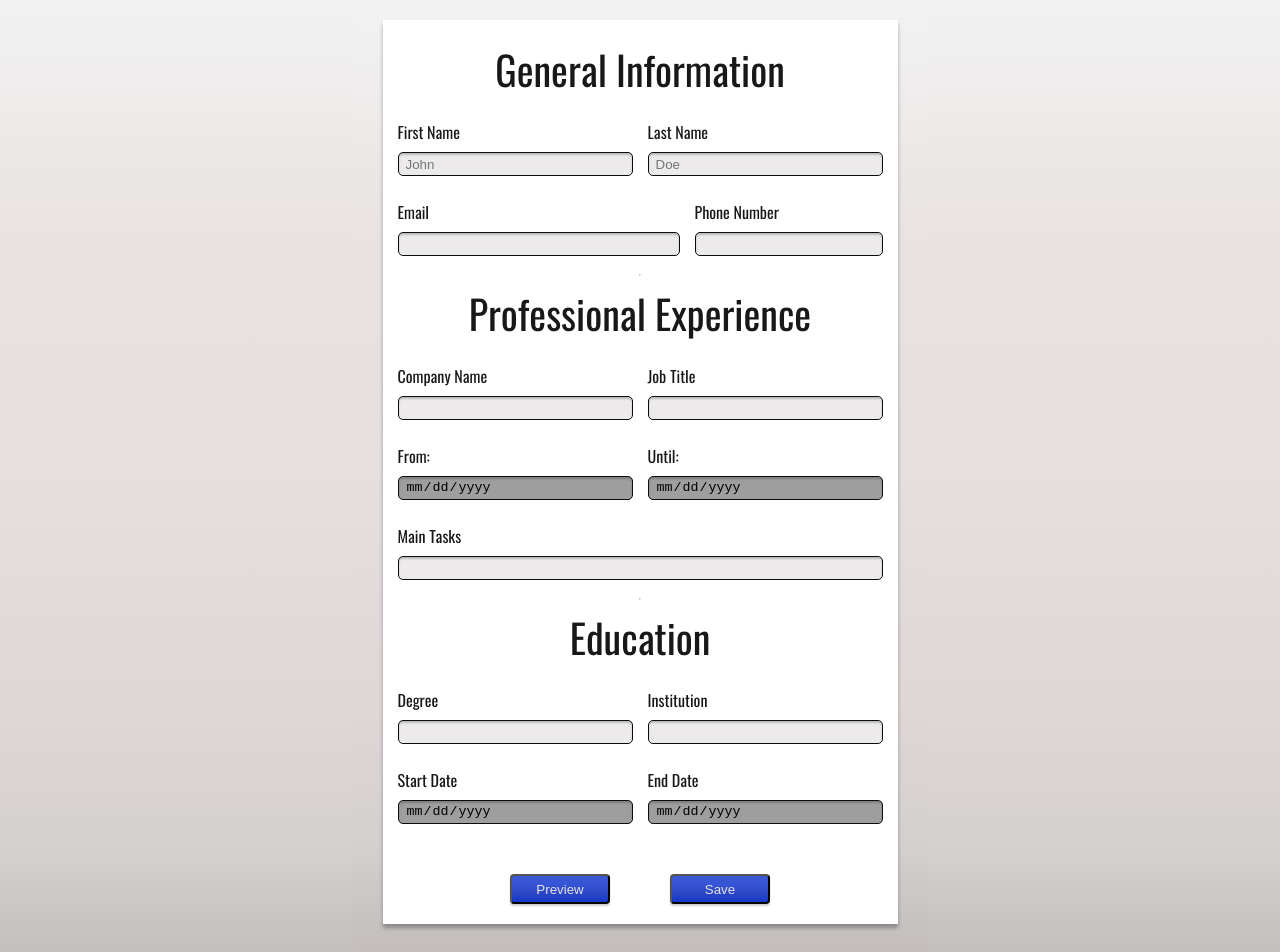
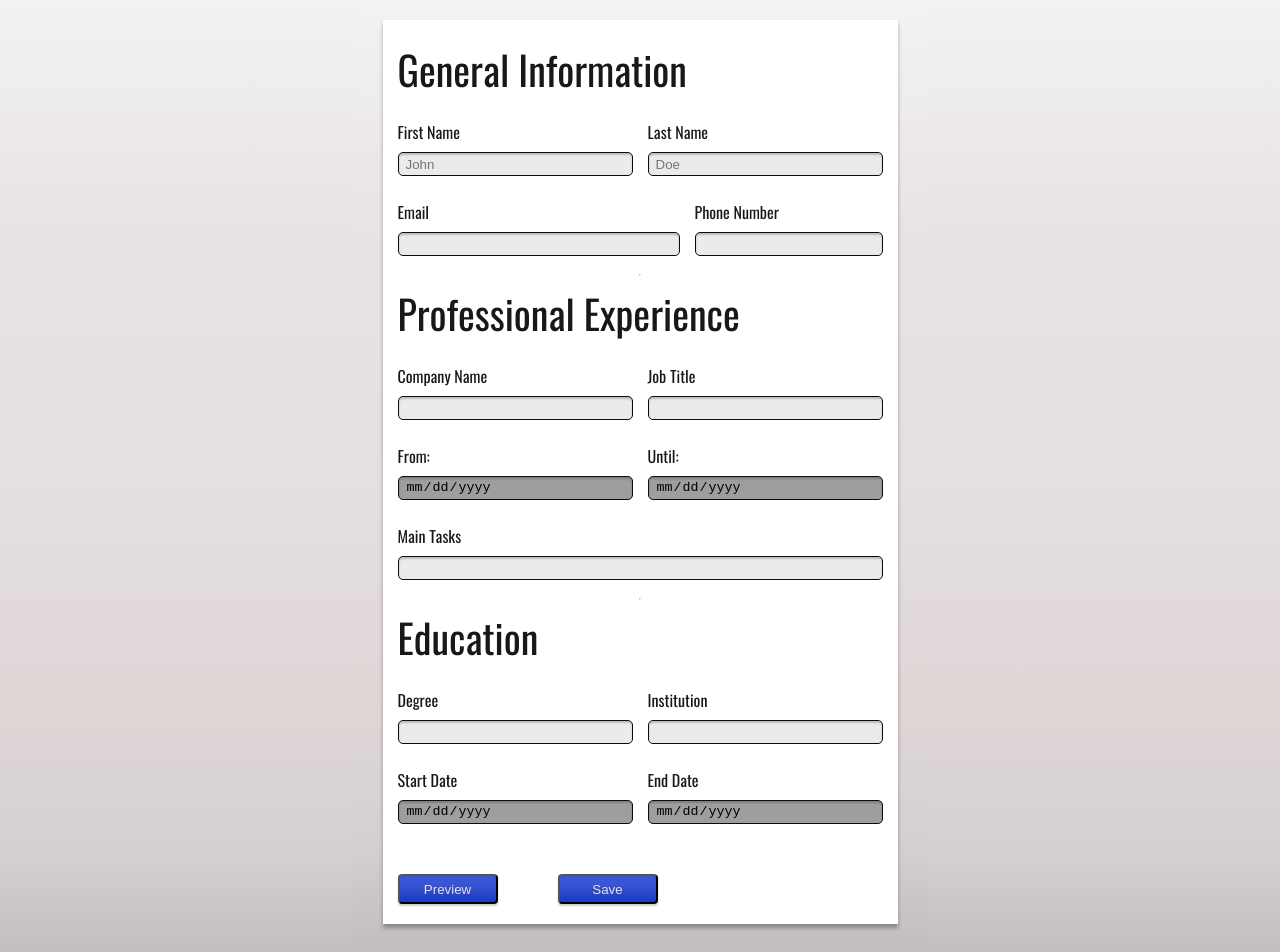
Before and after one commit to alefgomes0/cv, a React (Create React App) app: page / in a window 1280 px wide. Shown: the top 952 px of the page. Built offline with nearby package versions, Linux system fonts and the light colour scheme; grey boxes are pictures that could not be loaded.

Commit message:
Change header alignement

```diff
--- a/src/App.css
+++ b/src/App.css
@@ -48,7 +48,6 @@ form {
 }
 
 header {
-  text-align: center;
   font-size: 40px;
   opacity: 0.8;
 }
@@ -184,7 +183,6 @@ header {
 .form-buttons {
   display: flex;
   width: 100%;
-  justify-content: center;
   gap: 60px;
   padding-top: 20px;
 }
```
Also changed, not shown: src/setupTests.js (deleted, +0 -5 lines), src/logo.svg (deleted).
